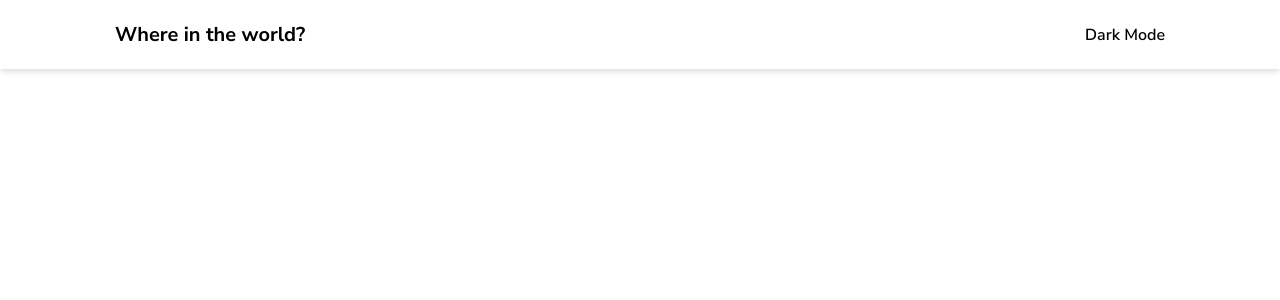
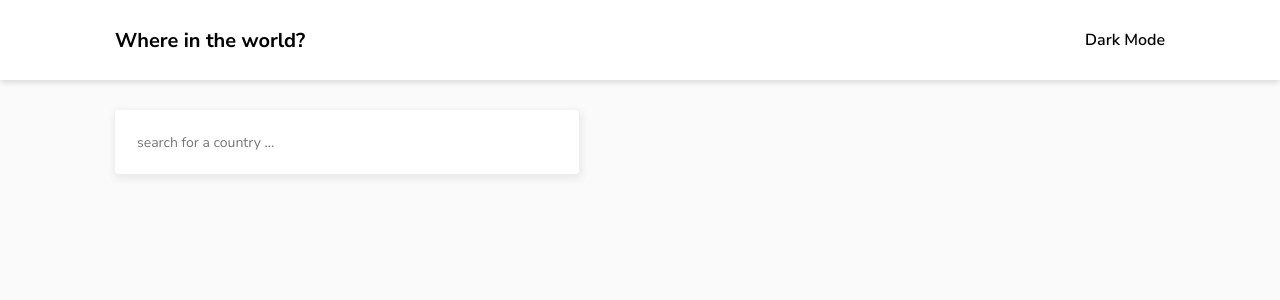
Before and after one commit to Sabamoradi/CountriesAPI, a Vue app: page / in a window 1280 px wide. Shown: the top 300 px of the page. Built offline with nearby package versions, Linux system fonts and the light colour scheme.

Commit message:
add input n home page

```diff
--- a/src/assets/css/style.css
+++ b/src/assets/css/style.css
@@ -31,11 +31,16 @@
 :root {
   --main-color: #317eeb;
   --hover-color: #2764ba;
-  --body-color: #e0e0e0;
+  --white:#fff;
+  --body-color: hsl(0, 0%, 98%);
   --box-shadow: #0000001f;
+  --box-shadow-light: #0000000f;
 }
 * {
   font-family: Nunito Sans;
+}
+body {
+  background-color: var(--body-color);
 }
 body,
 p {
--- a/src/assets/css/variable.css
+++ b/src/assets/css/variable.css
@@ -3,6 +3,9 @@
   }
 .font-bold {
   font-weight: 700;
+}
+.size-14{
+  font-size: 14px;
 }
 .size-16{
     font-size: 16px;
--- a/src/components/TopMenu/index.vue
+++ b/src/components/TopMenu/index.vue
@@ -18,12 +18,13 @@
 <style scoped>
 .top-menu_container {
   box-shadow: 0 4px 5px -1px var(--box-shadow);
+  background-color: var(--white);
 }
 .top-menu_wrapper {
   display: flex;
   justify-content: space-between;
-  height: 69px;
+  height: 80px;
+
   align-items: center;
-
 }
 </style>
--- a/src/components/global/Input/index.vue
+++ b/src/components/global/Input/index.vue
@@ -4,6 +4,7 @@
       <div class="icon"></div>
     </template>
     <input
+      class="custom-input size-14"
       :type="type"
       :placeholder="placeText"
       :value="value"
@@ -43,3 +44,16 @@ export default {
   },
 };
 </script>
+<style scoped>
+.custom-input {
+  border-color: transparent;
+  height: 60px;
+  box-shadow: 1px 3px 7px 3px var(--box-shadow-light);
+  padding: 0 20px;
+  width: 100%;
+  border-radius: 4px;
+}
+.custom-input:focus{
+    outline: none;
+}
+</style>
--- a/src/router/index.js
+++ b/src/router/index.js
@@ -1,6 +1,6 @@
 import Vue from 'vue';
 import Router from 'vue-router';
-import Main from '@/views/index';
+import Main from '@/views/Home/index';
 
 Vue.use(Router);
 
--- /dev/null
+++ b/src/views/Home/index.vue
@@ -0,0 +1,33 @@
+<template>
+  <div>
+    <top-menu />
+    <div class="second-section">
+      <div class="container">
+        <div class="left-section">
+          <text-input :placeText="'search for a country ...'" />
+        </div>
+        <div class="right-section">
+
+        </div>
+      </div>
+    </div>
+  </div>
+</template>
+<script>
+import TopMenu from "@/components/TopMenu";
+import TextInput from "@/components/global/Input";
+export default {
+  components: {
+    TopMenu,
+    TextInput,
+  },
+};
+</script>
+<style scoped>
+.second-section {
+  margin: 30px 0;
+}
+.left-section{
+    width: 40%;
+}
+</style>
--- a/src/views/index.vue
+++ /dev/null
@@ -1,13 +0,0 @@
-<template>
-  <div>
-    <top-menu />
-  </div>
-</template>
-<script>
-import TopMenu from "../components/TopMenu";
-export default {
-  components: {
-    TopMenu,
-  },
-};
-</script>
```
